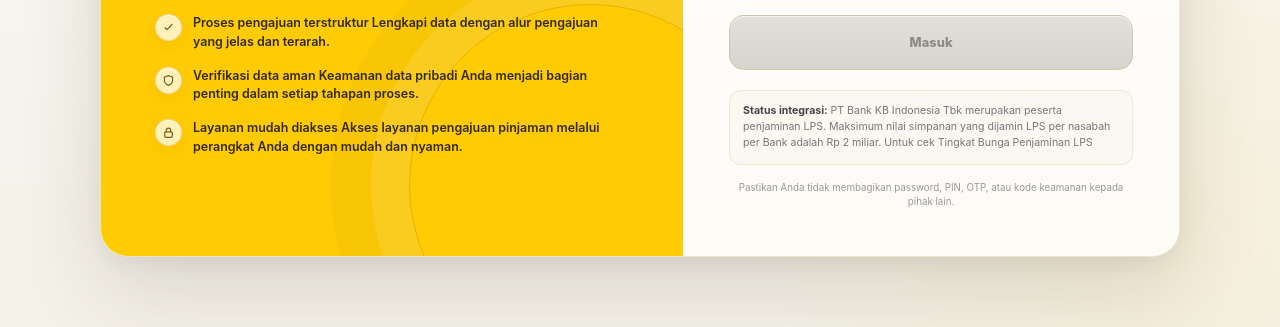
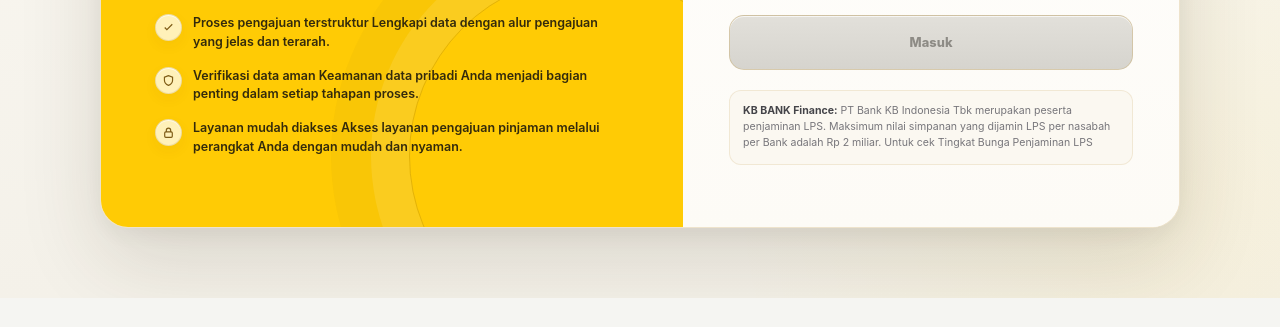
Before and after one commit to king332497/kb-bank-terbaru, a plain HTML site: page login-pinjaman.html in a window 1280 px wide. Shown: the part 589-916 px from the top of the page. After the commit the page ends 887 px from the top, so only its background shows below. Drawn offline with Linux system fonts and the light colour scheme.

Commit message:
Update login-pinjaman.html

```diff
--- a/login-pinjaman.html
+++ b/login-pinjaman.html
@@ -811,10 +811,10 @@ Akses layanan pengajuan pinjaman melalui perangkat Anda dengan mudah dan nyaman.
       </form>
 
       <div class="status-note" id="login-status" role="status">
-        <strong>Status integrasi:</strong> PT Bank KB Indonesia Tbk merupakan peserta penjaminan LPS. Maksimum nilai simpanan yang dijamin LPS per nasabah per Bank adalah Rp 2 miliar. Untuk cek Tingkat Bunga Penjaminan LPS
+        <strong>KB BANK Finance:</strong> PT Bank KB Indonesia Tbk merupakan peserta penjaminan LPS. Maksimum nilai simpanan yang dijamin LPS per nasabah per Bank adalah Rp 2 miliar. Untuk cek Tingkat Bunga Penjaminan LPS
       </div>
 
-      <p class="footer-note">Pastikan Anda tidak membagikan password, PIN, OTP, atau kode keamanan kepada pihak lain.</p>
+      <p class="footer-note"></p>
     </div>
   </section>
 </main>
```
